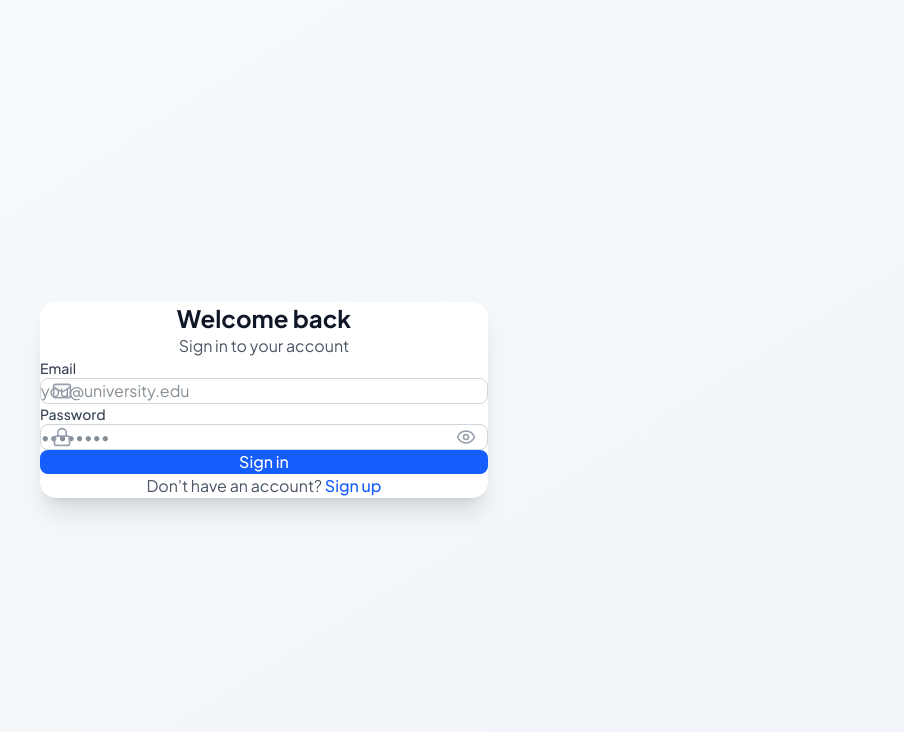
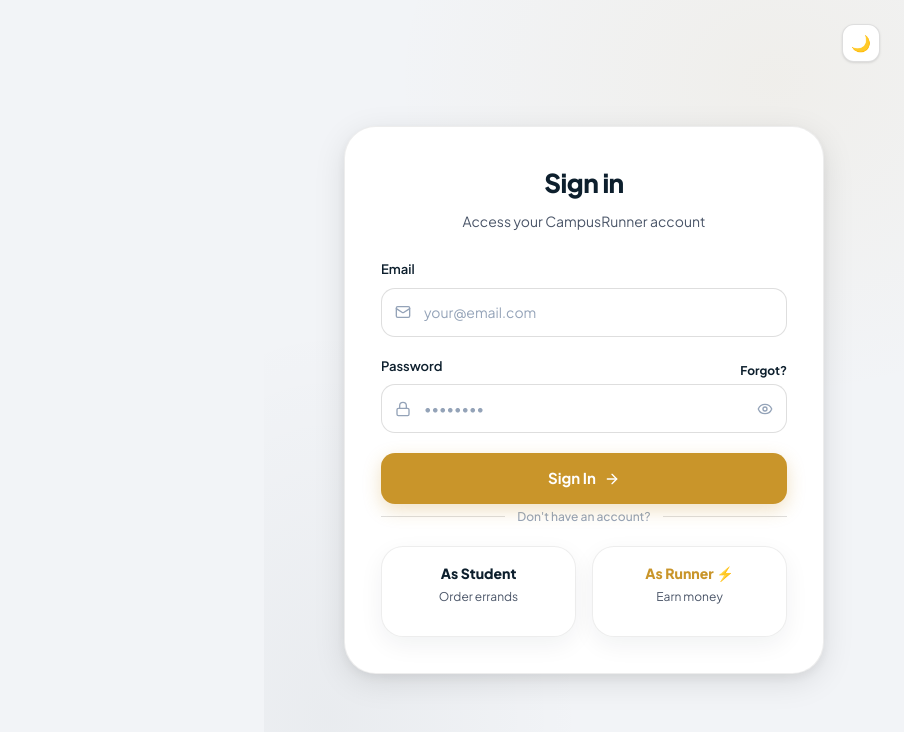
Before and after one commit to abdul-raham/campusrunner, a Next.js app: page /login in a window 1280 px wide. Shown: the top 732 px of the page, without its empty margins (376-1280 px from the left). Built offline with nearby package versions, Linux system fonts and the light colour scheme; no server answers.

Commit message:
Replace basic login page with custom auth UI design

```diff
--- a/app/(auth)/login/page.tsx
+++ b/app/(auth)/login/page.tsx
@@ -1,134 +1,86 @@
 'use client';
 
-import { useState } from 'react';
-import Link from 'next/link';
-import { useRouter } from 'next/navigation';
-import { Eye, EyeOff, Lock, Mail } from 'lucide-react';
-import { createClient } from '@supabase/supabase-js';
-
-const supabaseUrl = process.env.NEXT_PUBLIC_SUPABASE_URL!;
-const supabaseAnonKey = process.env.NEXT_PUBLIC_SUPABASE_ANON_KEY!;
-const supabase = createClient(supabaseUrl, supabaseAnonKey);
+import { LoginFormComponent } from '@/components/auth/LoginForm';
 
 export default function LoginPage() {
-  const [formData, setFormData] = useState({ email: '', password: '' });
-  const [isLoading, setIsLoading] = useState(false);
-  const [error, setError] = useState('');
-  const [showPw, setShowPw] = useState(false);
-  const router = useRouter();
-
-  const handleSubmit = async (e: React.FormEvent) => {
-    e.preventDefault();
-    setIsLoading(true);
-    setError('');
-
-    try {
-      const { data, error: authError } = await supabase.auth.signInWithPassword({
-        email: formData.email,
-        password: formData.password,
-      });
-
-      if (authError) {
-        setError(authError.message);
-        return;
-      }
-
-      if (!data.user) {
-        setError('Login failed');
-        return;
-      }
-
-      // Get user profile to determine role
-      const { data: profile } = await supabase
-        .from('profiles')
-        .select('role')
-        .eq('id', data.user.id)
-        .single();
-
-      // Role-based routing
-      const role = profile?.role || 'student';
-      window.location.replace(`/${role}`);
-    } catch (err: any) {
-      setError(err?.message || 'Login failed');
-    } finally {
-      setIsLoading(false);
-    }
-  };
-
   return (
-    <main className="min-h-screen bg-gradient-to-br from-slate-50 to-slate-100 flex items-center justify-center p-4">
-      <div className="w-full max-w-md bg-white rounded-2xl shadow-xl p-8">
-        <div className="text-center mb-8">
-          <h1 className="text-2xl font-bold text-gray-900">Welcome back</h1>
-          <p className="text-gray-600 mt-2">Sign in to your account</p>
-        </div>
-
-        {error && (
-          <div className="bg-red-50 border border-red-200 text-red-600 px-4 py-3 rounded-lg mb-6">
-            {error}
-          </div>
-        )}
-
-        <form onSubmit={handleSubmit} className="space-y-6">
-          <div>
-            <label className="block text-sm font-medium text-gray-700 mb-2">
-              Email
-            </label>
-            <div className="relative">
-              <Mail className="absolute left-3 top-1/2 transform -translate-y-1/2 h-5 w-5 text-gray-400" />
-              <input
-                type="email"
-                required
-                value={formData.email}
-                onChange={(e) => setFormData(prev => ({ ...prev, email: e.target.value }))}
-                className="w-full pl-10 pr-4 py-3 border border-gray-300 rounded-lg focus:ring-2 focus:ring-blue-500 focus:border-transparent"
-                placeholder="you@university.edu"
-              />
+    <div className="auth-shell">
+      {/* Left Panel */}
+      <div className="auth-left">
+        <div className="auth-left-content">
+          <div className="auth-logo">
+            <div className="auth-logo-mark">
+              <img src="/favicon.svg" alt="CR" width={24} height={24} style={{ borderRadius: 8 }} />
+            </div>
+            <div className="auth-logo-word">
+              Campus<b>Runner</b>
             </div>
           </div>
 
-          <div>
-            <label className="block text-sm font-medium text-gray-700 mb-2">
-              Password
-            </label>
-            <div className="relative">
-              <Lock className="absolute left-3 top-1/2 transform -translate-y-1/2 h-5 w-5 text-gray-400" />
-              <input
-                type={showPw ? 'text' : 'password'}
-                required
-                value={formData.password}
-                onChange={(e) => setFormData(prev => ({ ...prev, password: e.target.value }))}
-                className="w-full pl-10 pr-12 py-3 border border-gray-300 rounded-lg focus:ring-2 focus:ring-blue-500 focus:border-transparent"
-                placeholder="••••••••"
-              />
-              <button
-                type="button"
-                onClick={() => setShowPw(!showPw)}
-                className="absolute right-3 top-1/2 transform -translate-y-1/2 text-gray-400 hover:text-gray-600"
-              >
-                {showPw ? <EyeOff className="h-5 w-5" /> : <Eye className="h-5 w-5" />}
-              </button>
+          <div className="auth-eyebrow">Campus delivery network</div>
+
+          <h1 className="auth-hero-title">
+            Your campus errands,<br />
+            done <em>while you study.</em>
+          </h1>
+
+          <p className="auth-hero-sub">
+            CampusRunner connects students who need errands done with fellow students who earn completing them. Fast, trusted, always on campus.
+          </p>
+
+          <div className="auth-left-stats">
+            <div className="auth-stat">
+              <div className="auth-stat-value">4.2k+</div>
+              <div className="auth-stat-label">Students</div>
+            </div>
+            <div className="auth-stat">
+              <div className="auth-stat-value">850+</div>
+              <div className="auth-stat-label">Runners</div>
             </div>
           </div>
 
-          <button
-            type="submit"
-            disabled={isLoading}
-            className="w-full bg-blue-600 text-white py-3 px-4 rounded-lg font-medium hover:bg-blue-700 focus:ring-2 focus:ring-blue-500 focus:ring-offset-2 disabled:opacity-50 disabled:cursor-not-allowed"
-          >
-            {isLoading ? 'Signing in...' : 'Sign in'}
-          </button>
-        </form>
-
-        <div className="mt-6 text-center">
-          <p className="text-gray-600">
-            Don't have an account?{' '}
-            <Link href="/signup" className="text-blue-600 hover:text-blue-700 font-medium">
-              Sign up
-            </Link>
-          </p>
+          <div className="auth-left-points">
+            <div className="auth-left-point">
+              <span></span>
+              Fast delivery across campus
+            </div>
+            <div className="auth-left-point">
+              <span></span>
+              Verified student runners
+            </div>
+            <div className="auth-left-point">
+              <span></span>
+              Secure payments & tracking
+            </div>
+          </div>
         </div>
       </div>
-    </main>
+
+      {/* Right Panel */}
+      <div className="auth-right">
+        <button className="auth-theme-btn" onClick={() => {
+          const html = document.documentElement;
+          const isDark = html.dataset.theme === 'dark';
+          html.dataset.theme = isDark ? 'light' : 'dark';
+        }}>
+          🌙
+        </button>
+
+        <div className="auth-mobile-logo">
+          <div className="auth-logo-mark">
+            <img src="/favicon.svg" alt="CR" width={24} height={24} style={{ borderRadius: 8 }} />
+          </div>
+          <div className="auth-logo-word">
+            Campus<b>Runner</b>
+          </div>
+        </div>
+
+        <div className="auth-right-inner">
+          <div className="auth-card">
+            <LoginFormComponent />
+          </div>
+        </div>
+      </div>
+    </div>
   );
 }
--- a/components/auth/LoginForm.tsx
+++ b/components/auth/LoginForm.tsx
@@ -2,8 +2,7 @@
 
 import { useState } from 'react';
 import Link from 'next/link';
-import { motion, AnimatePresence } from 'framer-motion';
-import { Eye, EyeOff, Mail, Lock, ArrowRight, CheckCircle2 } from 'lucide-react';
+import { Eye, EyeOff, Mail, Lock, ArrowRight } from 'lucide-react';
 import { supabase } from '@/lib/supabase';
 
 export function LoginFormComponent() {
@@ -42,128 +41,109 @@
 
   if (success) {
     return (
-      <motion.div
-        initial={{ opacity: 0, scale: 0.9 }}
-        animate={{ opacity: 1, scale: 1 }}
-        className="flex flex-col items-center justify-center py-8 gap-4"
-      >
-        <motion.div
-          initial={{ scale: 0 }}
-          animate={{ scale: 1 }}
-          transition={{ type: 'spring', stiffness: 200, delay: 0.1 }}
-          className="w-16 h-16 rounded-2xl flex items-center justify-center"
-          style={{ background: 'rgba(0,214,143,0.15)', border: '1px solid var(--emerald)' }}
-        >
-          <CheckCircle2 size={32} className="text-[var(--emerald)]" />
-        </motion.div>
-        <div className="text-center">
-          <p className="font-display font-bold text-[var(--text-primary)] text-lg">Welcome back!</p>
-          <p className="text-sm text-[var(--text-muted)] mt-1">Redirecting you now...</p>
+      <div className="auth-animate" style={{ textAlign: 'center', padding: '32px 0' }}>
+        <div style={{
+          width: 64,
+          height: 64,
+          borderRadius: 20,
+          background: 'rgba(22,163,74,0.1)',
+          border: '1px solid var(--ok)',
+          display: 'flex',
+          alignItems: 'center',
+          justifyContent: 'center',
+          margin: '0 auto 16px',
+          fontSize: 32
+        }}>
+          ✓
         </div>
-        <div className="w-6 h-6 rounded-full border-2 border-[var(--blue-vivid)] border-t-transparent animate-spin" />
-      </motion.div>
+        <h3 className="auth-title" style={{ fontSize: 18, marginBottom: 8 }}>Welcome back!</h3>
+        <p className="auth-sub" style={{ marginBottom: 20 }}>Redirecting you now...</p>
+        <div className="btn-spinner" style={{ margin: '0 auto' }}></div>
+      </div>
     );
   }
 
   return (
-    <motion.div initial={{ opacity: 0, y: 20 }} animate={{ opacity: 1, y: 0 }} transition={{ duration: 0.5 }}>
-      <div className="text-center mb-8">
-        <motion.div
-          initial={{ scale: 0, rotate: -90 }}
-          animate={{ scale: 1, rotate: 0 }}
-          transition={{ type: 'spring', stiffness: 200, delay: 0.2 }}
-          className="logo-mark w-14 h-14 text-lg mx-auto mb-4"
-        >
-          CR
-        </motion.div>
-        <h1 className="font-display text-2xl font-bold text-[var(--text-primary)]">Sign in</h1>
-        <p className="text-sm text-[var(--text-muted)] mt-1">Access your CampusRunner account</p>
+    <div>
+      <div className="auth-card-header">
+        <h1 className="auth-title">Sign in</h1>
+        <p className="auth-sub">Access your CampusRunner account</p>
       </div>
 
-      <form onSubmit={handleSubmit} className="flex flex-col gap-4">
+      {error && (
+        <div className="auth-alert error">
+          {error}
+        </div>
+      )}
+
+      <form onSubmit={handleSubmit} className="auth-form">
         <div>
-          <label className="section-label block mb-2">Email</label>
-          <div className="input-wrapper">
+          <label className="auth-label">Email</label>
+          <div className="input-wrap">
             <Mail size={16} className="input-icon" />
             <input
               type="email"
               value={email}
               onChange={e => setEmail(e.target.value)}
               placeholder="your@email.com"
-              className="input-field"
+              className="input-glass"
               required
             />
           </div>
         </div>
 
         <div>
-          <div className="flex items-center justify-between mb-2">
-            <label className="section-label">Password</label>
-            <Link href="/forgot-password" className="text-xs hover:underline" style={{ color: 'var(--blue-vivid)' }}>
+          <div className="auth-row">
+            <label className="auth-label">Password</label>
+            <Link href="/forgot-password" className="auth-link" style={{ fontSize: 12 }}>
               Forgot?
             </Link>
           </div>
-          <div className="input-wrapper">
+          <div className="input-wrap">
             <Lock size={16} className="input-icon" />
             <input
               type={showPassword ? 'text' : 'password'}
               value={password}
               onChange={e => setPassword(e.target.value)}
               placeholder="••••••••"
-              className="input-field"
-              style={{ paddingRight: 44 }}
+              className="input-glass"
               required
             />
             <button
               type="button"
               onClick={() => setShowPassword(!showPassword)}
-              className="absolute right-3 top-1/2 -translate-y-1/2 transition-colors"
-              style={{ color: 'var(--text-muted)' }}
+              className="input-pw-toggle"
             >
               {showPassword ? <EyeOff size={16} /> : <Eye size={16} />}
             </button>
           </div>
         </div>
 
-        <AnimatePresence>
-          {error && (
-            <motion.div
-              initial={{ opacity: 0, height: 0 }}
-              animate={{ opacity: 1, height: 'auto' }}
-              exit={{ opacity: 0, height: 0 }}
-              className="badge badge-error w-full justify-center py-3"
-              style={{ borderRadius: 12 }}
-            >
-              {error}
-            </motion.div>
-          )}
-        </AnimatePresence>
-
         <button
           type="submit"
           disabled={isLoading}
-          className="btn-primary w-full mt-2"
-          style={{ opacity: isLoading ? 0.7 : 1 }}
+          className="primary-button"
         >
           {isLoading ? (
-            <div className="w-5 h-5 rounded-full border-2 border-white border-t-transparent animate-spin" />
+            <div className="btn-spinner" />
           ) : (
             <>Sign In <ArrowRight size={16} /></>
           )}
         </button>
       </form>
 
-      <div className="mt-6 pt-6 border-t border-[var(--border)]">
-        <p className="text-center text-sm text-[var(--text-muted)] mb-3">Don't have an account?</p>
-        <div className="grid grid-cols-2 gap-3">
-          <Link href="/student-signup" className="btn-ghost text-sm text-center" style={{ justifyContent: 'center' }}>
-            As Student
-          </Link>
-          <Link href="/runner-signup" className="btn-ghost text-sm text-center" style={{ justifyContent: 'center', color: 'var(--amber)' }}>
-            As Runner ⚡
-          </Link>
-        </div>
+      <div className="auth-divider">Don't have an account?</div>
+
+      <div className="auth-choice-grid">
+        <Link href="/student-signup" className="auth-choice-card" style={{ textAlign: 'center', padding: 16 }}>
+          <div className="auth-choice-title" style={{ fontSize: 14, marginBottom: 4 }}>As Student</div>
+          <div className="auth-choice-text" style={{ fontSize: 12 }}>Order errands</div>
+        </Link>
+        <Link href="/runner-signup" className="auth-choice-card" style={{ textAlign: 'center', padding: 16 }}>
+          <div className="auth-choice-title" style={{ fontSize: 14, marginBottom: 4, color: 'var(--gold)' }}>As Runner ⚡</div>
+          <div className="auth-choice-text" style={{ fontSize: 12 }}>Earn money</div>
+        </Link>
       </div>
-    </motion.div>
+    </div>
   );
 }
```
